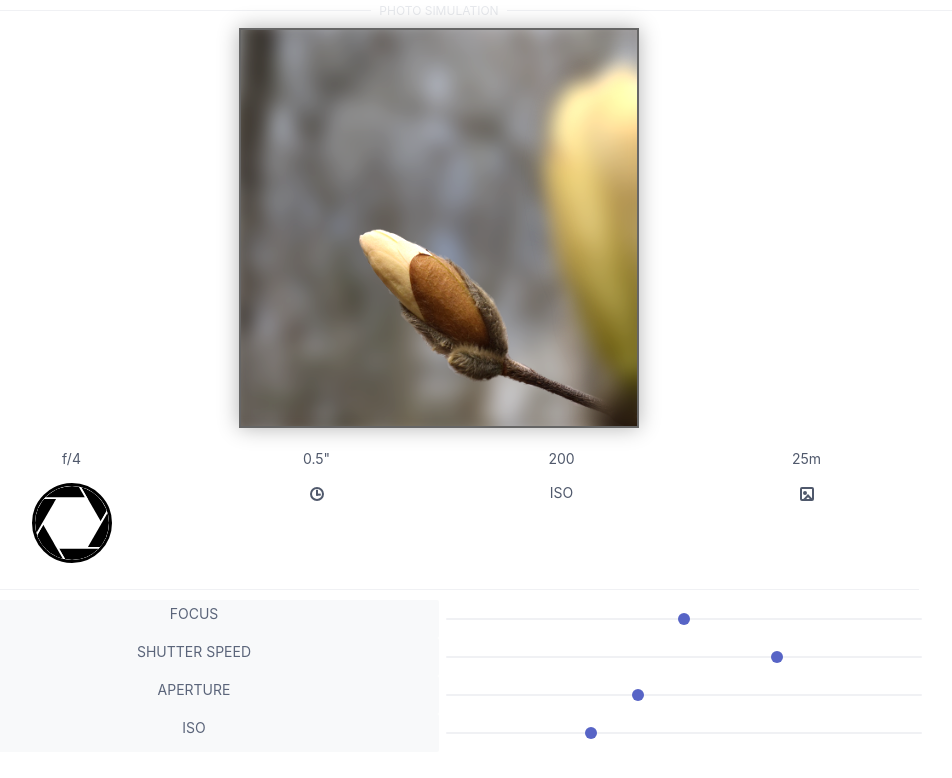
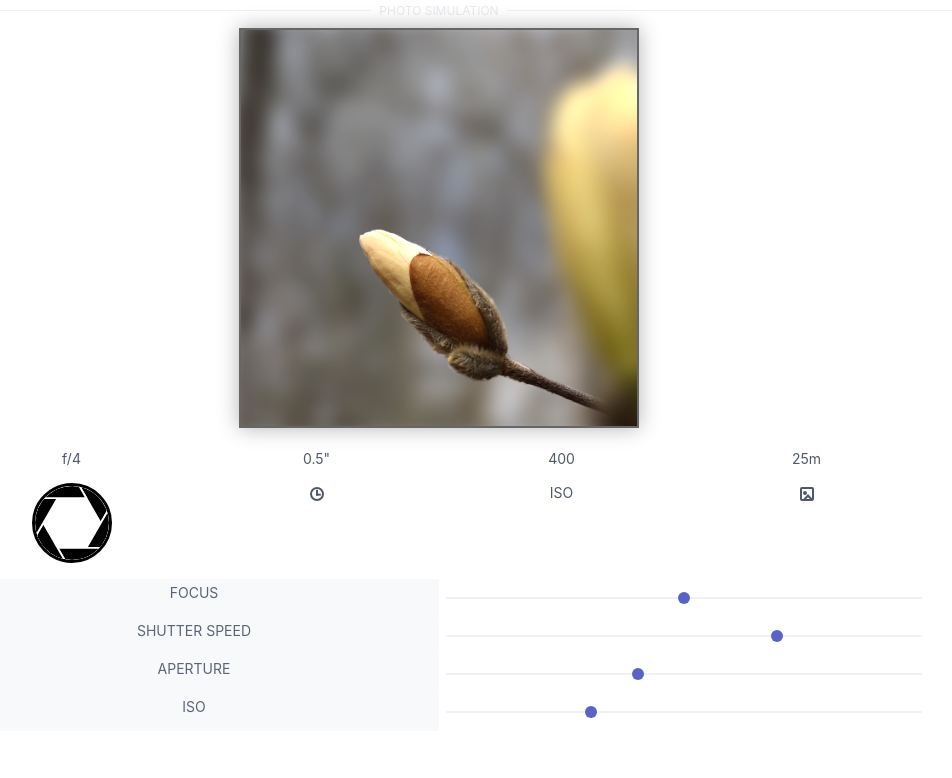
Before and after one commit to VickPix/camera-simulator, a plain HTML site: page index.html in a window 1280 px wide. Shown: the whole page, without its empty margins (201-1153 px from the left). Drawn offline with nearby package versions, Linux system fonts and the light colour scheme.

Commit message:
Iso fixed

```diff
--- a/index.html
+++ b/index.html
@@ -179,7 +179,7 @@
 		    <div class="column">
 		    	<div class="columns">
 		    		<div class="column">
-		    			{{(this.values[3]+1)*50}}
+		    			{{(Math.pow(2,1*this.values[3])*50)}}
 		    		</div>
 		    	</div>
 		    	<div class="columns">
@@ -201,7 +201,7 @@
 		    	</div>
 		    </div>
 		  </div>
-		  <div class="divider text-center" data-content=""></div>
+		  <!--<div class="divider text-center" data-content=""></div>-->
 		  <div class="columns">
 		  	<div class="column label">FOCUS</div>
 		    <div class="column"><input class="slider" type="range" min="0" max="10" value="5" v-model="values[0]" /></div>
```
